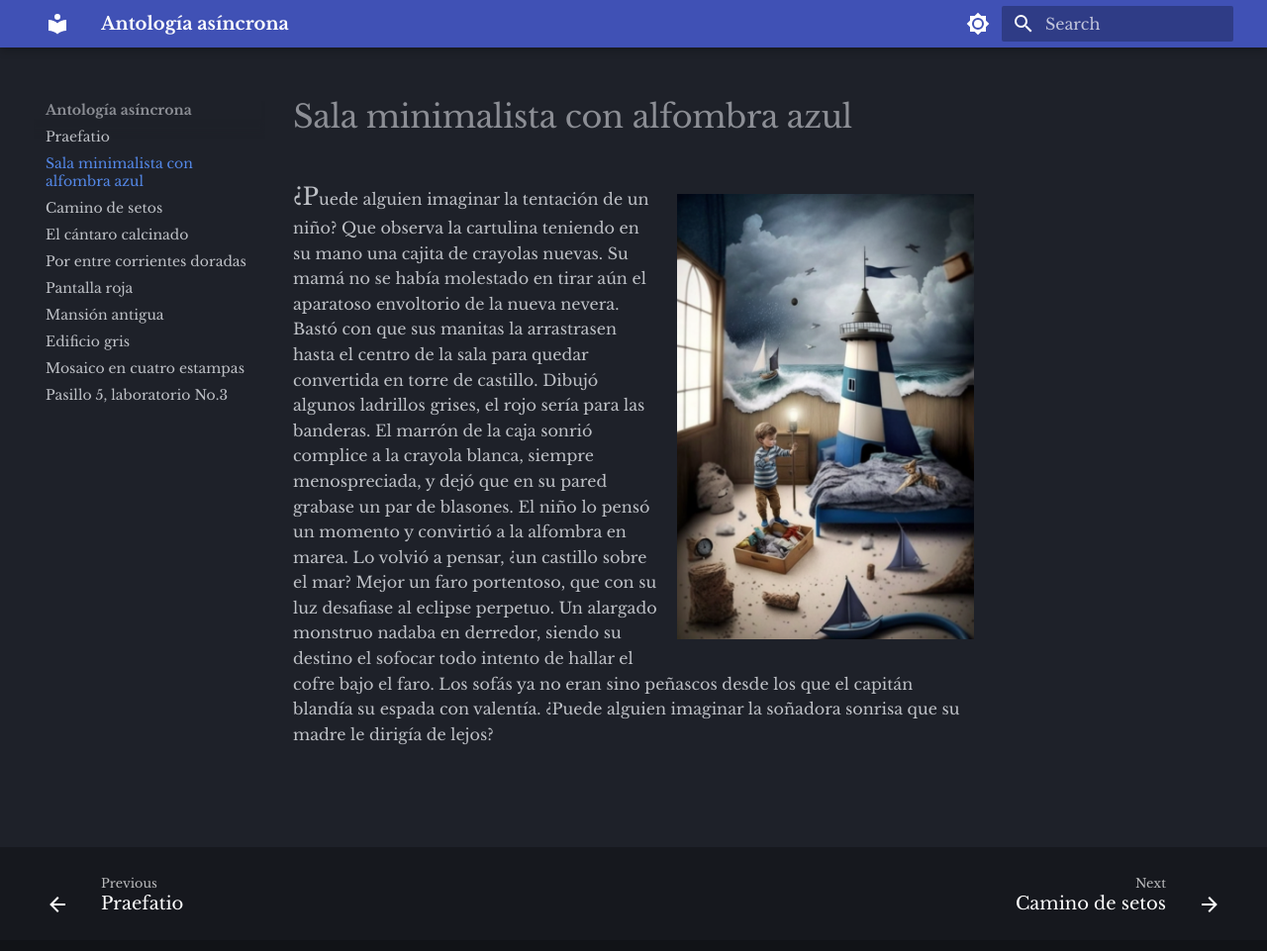
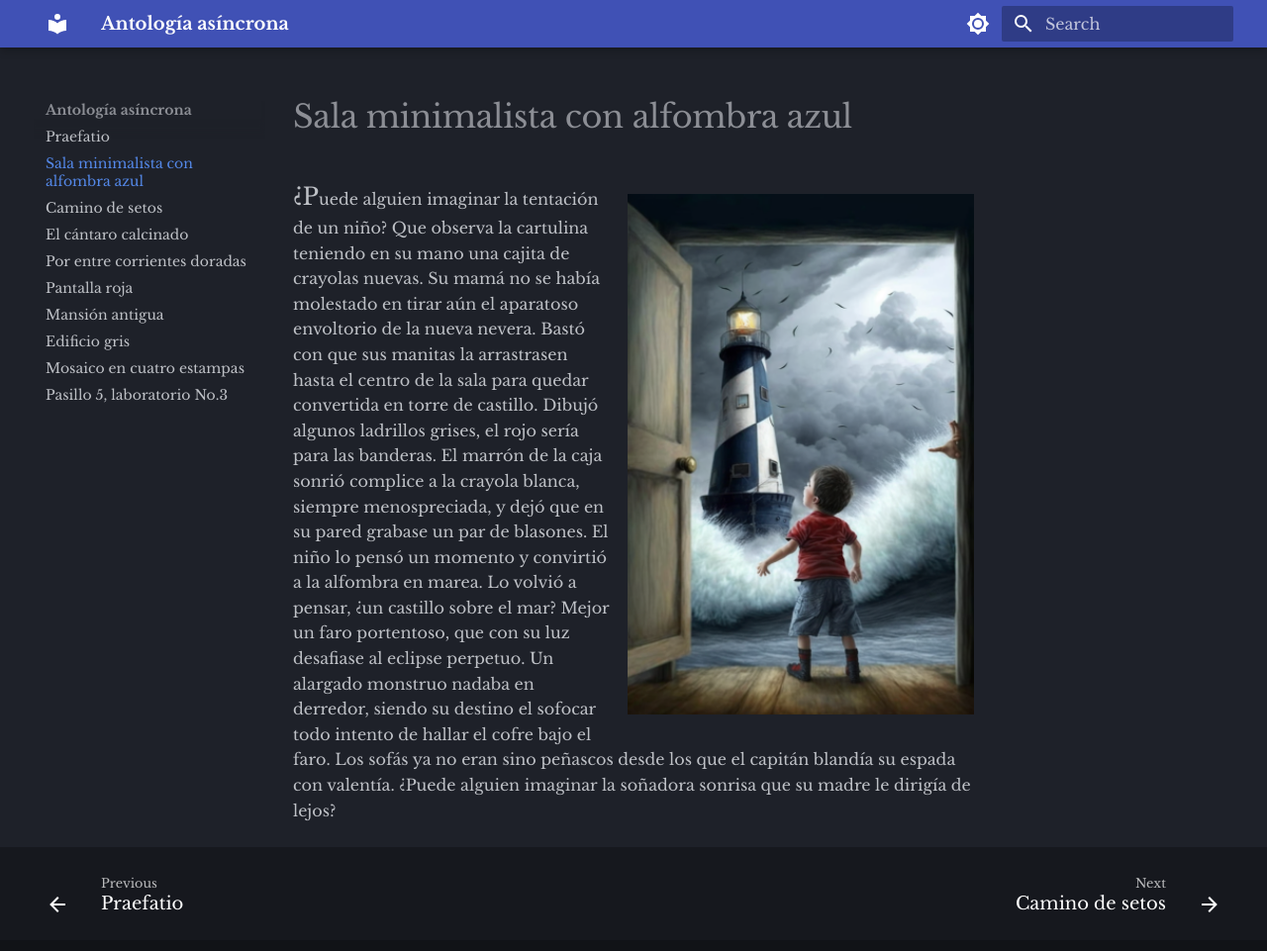
Before and after one commit to DanEscher98/ShortStories, an MkDocs documentation site: the page built from pages/1_SalaConAlfombra.md, in a window 1280 px wide and 974 px high. Shown: the top 961 px of the window at 99% size. Built offline with MkDocs 1.6.1 and Material for MkDocs 9.7.7, drawn with Linux system fonts in a browser that asks for light colours.

Commit message:
new file:   pages/img/sala-c.png

```diff
--- a/pages/1_SalaConAlfombra.md
+++ b/pages/1_SalaConAlfombra.md
@@ -1,6 +1,6 @@
 # Sala minimalista con alfombra azul
 
-![faro](img/sala-b.png){ width=300 align=right }
+![faro](img/sala-c.png){ width=350 align=right }
 <font size="+2">¿P</font>uede
 alguien imaginar la tentación de un niño? Que observa la cartulina teniendo en
 su mano una cajita de crayolas nuevas. Su mamá no se había molestado en tirar
```
Also changed, not shown: pages/img/sala-c.png (added).
